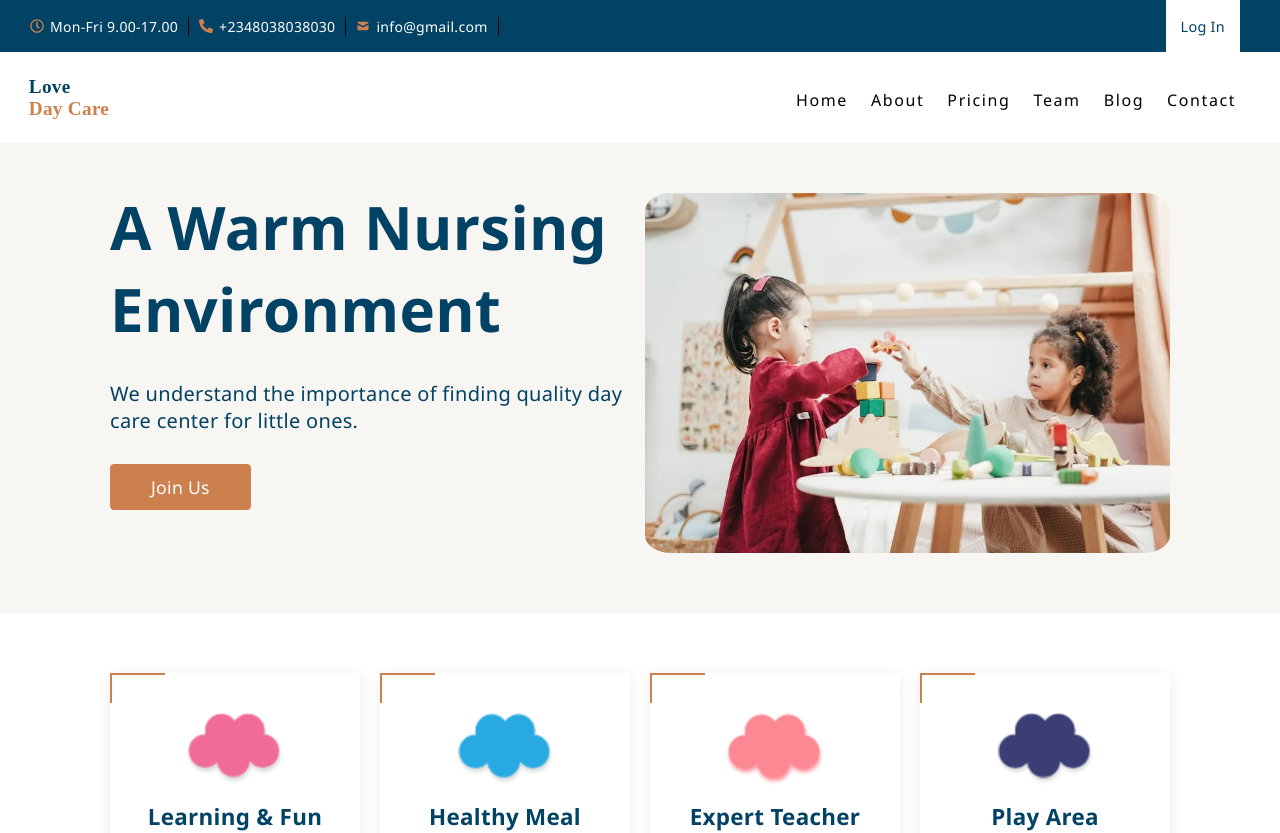
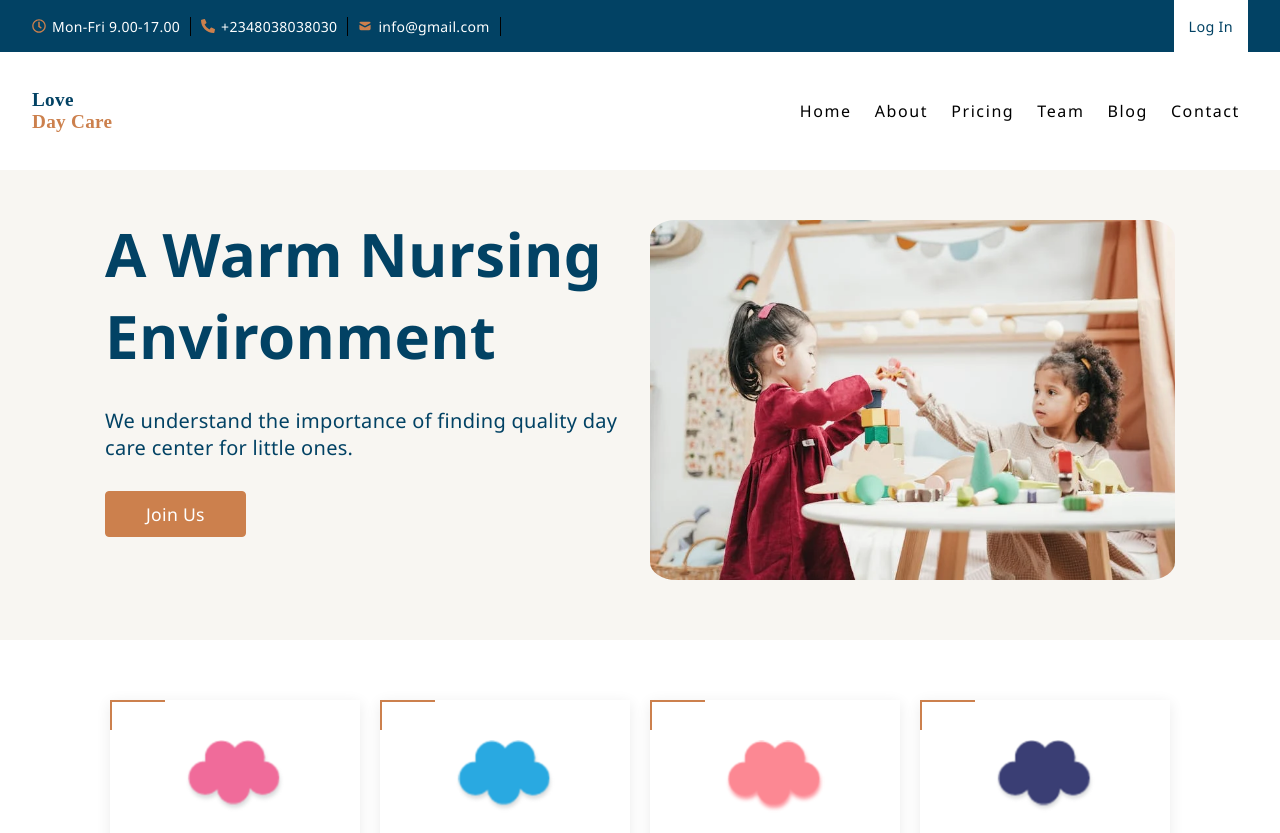
Before and after one commit to Ubongg/day-care, a React (Create React App) app: page / in a window 1280 px wide. Shown: the top 833 px of the page. Built offline with nearby package versions, Linux system fonts and the light colour scheme.

Commit message:
edited topbar and navbar styles

```diff
--- a/src/components/Topbar.js
+++ b/src/components/Topbar.js
@@ -8,6 +8,7 @@ import "../styles/Topbar.css";
 const Topbar = () => {
   return (
     <nav className="topbar">
+      <div className="topbar-wrap">
         <div className="info">
           <p>
             <span className="icon">
@@ -45,6 +46,7 @@ const Topbar = () => {
             <NavLink to="/login">Log In</NavLink>
           </span>
         </div>
+      </div>
     </nav>
   );
 };
--- a/src/styles/Home.css
+++ b/src/styles/Home.css
@@ -559,7 +559,7 @@
   .heroText {
     align-items: flex-start;
     width: 50%;
-    margin-right: 10px;
+    margin-right: 20px;
     max-width: 400px;
   }
   .heroText h1 {
@@ -587,6 +587,9 @@
     width: 45.5%;
     padding: 40px 20px;
     text-align: center;
+  }
+  .home-about {
+    margin: 70px 26px;
   }
   .home-about-cont {
     max-width: 840px;
--- a/src/styles/Navbar.css
+++ b/src/styles/Navbar.css
@@ -82,17 +82,23 @@
 
 @media screen and (min-width: 768px) {
   .nav-header {
-    padding: 0 0.5rem;
+    padding: 0;
+  }
+  .nav-center {
+    width: min(103ch, 100% - 3rem);
+    margin-inline: auto;
+    /* background-color: aqua; */
+    padding: 10px 0;
   }
 }
 @media screen and (min-width: 1024px) {
   .nav-center {
-    width: 100%;
-    margin: -1rem auto;
+    width: min(120ch, 100% - 4rem);
     display: flex;
     align-items: center;
     justify-content: space-between;
-    padding: 0 1.8rem;
+    padding: 0;
+    /* background-color: rebeccapurple; */
   }
   .nav-center.shadow {
     box-shadow: none;
@@ -110,9 +116,9 @@
     display: flex;
   }
   .links a {
-    padding-top: 5px;
+    padding-top: 0;
     color: var(--mainBlack);
-    margin-right: 15px;
+    margin-left: 15px;
   }
   .links a:hover {
     color: var(--secColor);
@@ -121,3 +127,8 @@
     display: none;
   }
 }
+@media screen and (min-width: 1200px) {
+  .nav-center {
+    width: min(133ch, 100% - 4rem);
+  }
+}
--- a/src/styles/Topbar.css
+++ b/src/styles/Topbar.css
@@ -2,12 +2,17 @@ html {
   --spacing: 0.3px;
   --lineHeight: 25px;
 }
+
 .topbar {
   background-color: var(--primaryColor);
+}
+.topbar-wrap {
+  width: min(120ch, 100% - 4rem);
+  margin-inline: auto;
   display: flex;
   justify-content: space-between;
   align-items: center;
-  padding: 15px 40px 15px 20px;
+  padding: 15px 0;
 }
 .info {
   display: flex;
@@ -17,14 +22,16 @@ html {
   border-right: 1px solid black;
   position: relative;
   font-size: 14px;
+  margin-right: 10px;
 }
 .info p .icon {
   color: var(--secColor);
   position: absolute;
   top: 1.5px;
+  left: 0;
 }
 .info p .text {
-  padding: 0 0 0 20px;
+  padding: 0 0 0 10px;
   color: white;
 }
 .topLinks {
@@ -46,3 +53,8 @@ html {
     display: none;
   }
 }
+@media screen and (min-width: 1200px) {
+  .topbar-wrap {
+    width: min(133ch, 100% - 4rem);
+  }
+}
```
Lines whose indentation alone changed are shown as unchanged.
